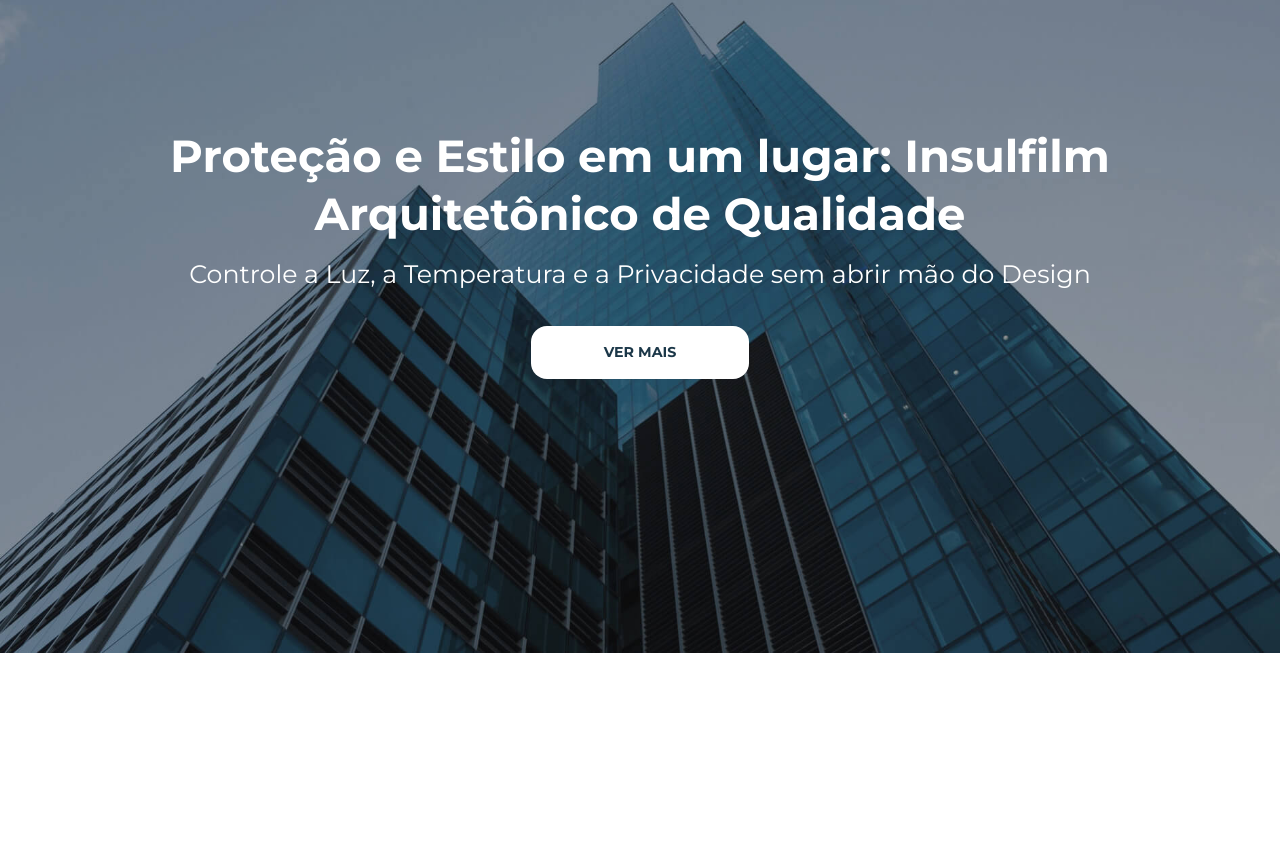
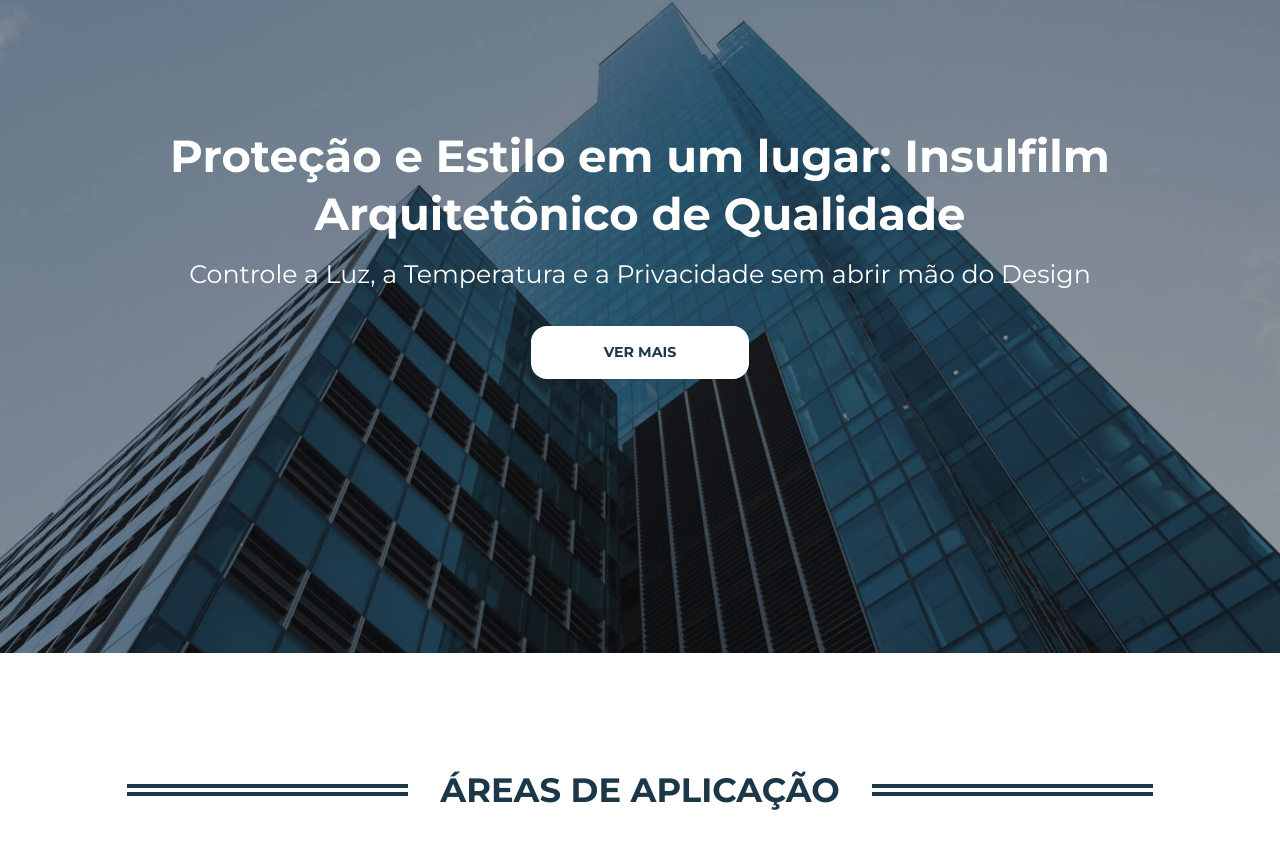
Before and after one commit to CaiqueMorales20/light-films, a Next.js app: page / in a window 1280 px wide. Shown: the part 147-996 px from the top of the page. Before the commit the page ends 800 px from the top, so only its background shows below. Built offline with nearby package versions, Linux system fonts and the light colour scheme.

Commit message:
:sparkles: feat: Section & Title components

```diff
--- a/app/(Home)/Hero/index.tsx
+++ b/app/(Home)/Hero/index.tsx
@@ -6,7 +6,7 @@ export default function Hero() {
 	// Rendering
 	return (
 		<section className="h-[100vh]  mt-[calc(-5rem)] bg-[url(/hero-bg.jpg)] bg-center bg-cover flex items-center justify-center ">
-			<div className=" max-w-[90%] text-center flex flex-col gap-8 items-center">
+			<div className="max-w-[90%] text-center flex flex-col gap-8 items-center">
 				<div className="flex flex-col gap-3">
 					<h1 className="text-white text-xl font-bold max-w-[62.5rem]">
 						Proteção e Estilo em um lugar: Insulfilm Arquitetônico de Qualidade
@@ -16,7 +16,7 @@ export default function Hero() {
 						Design
 					</h2>
 				</div>
-				<Button />
+				<Button text="Ver mais" />
 			</div>
 		</section>
 	);
--- /dev/null
+++ b/app/(Home)/Occupation/index.tsx
@@ -0,0 +1,12 @@
+import Section from "@/components/Section";
+import Title from "@/components/Title";
+
+// Functional Component
+export default function Occupation() {
+	// Rendering
+	return (
+		<Section>
+			<Title text="Áreas de aplicação" />
+		</Section>
+	);
+}
--- a/app/page.tsx
+++ b/app/page.tsx
@@ -1,10 +1,12 @@
 import Hero from "./(Home)/Hero";
+import Occupation from "./(Home)/Occupation";
 
 // Functional Component
 export default function Home() {
 	return (
 		<main>
 			<Hero />
+			<Occupation />
 		</main>
 	);
 }
--- a/components/Button/index.tsx
+++ b/components/Button/index.tsx
@@ -1,10 +1,13 @@
+// Types
+import { ButtonType } from "./types";
+
 // Functional Component
-export default function Button() {
+export default function Button(props: ButtonType) {
 	// Rendering
 	return (
 		<button className="w-max rounded-[1rem] bg-white hover:bg-primary-400 text-primary-400 hover:text-white duration-300">
 			<p className="text-sm font-bold uppercase p-[1.125em_5.125em]">
-				Ver mais
+				{props.text}
 			</p>
 		</button>
 	);
--- /dev/null
+++ b/components/Button/types.ts
@@ -0,0 +1,4 @@
+// Types
+export type ButtonType = {
+	text: string;
+};
--- /dev/null
+++ b/components/Section/index.tsx
@@ -0,0 +1,15 @@
+// Types
+import { SectionType } from "./types";
+
+// Functional Component
+export default function Section(props: SectionType) {
+	// Rendering
+	return (
+		<section
+			data-fill={props.colored}
+			className="px-[5%] mx-auto py-[7rem] data-[fill=true]:bg-primary-400 data-[fill=true]:text-white"
+		>
+			{props.children}
+		</section>
+	);
+}
--- /dev/null
+++ b/components/Section/types.ts
@@ -0,0 +1,5 @@
+// Types
+export type SectionType = {
+	children: React.ReactNode;
+	colored?: boolean;
+};
--- /dev/null
+++ b/components/Title/index.tsx
@@ -0,0 +1,20 @@
+// Types
+import { TitleType } from "./types";
+
+// Functional Component
+export default function Title(props: TitleType) {
+	// Rendering
+	return (
+		<div className="flex justify-center items-center gap-8 mx-auto text-lg font-bold uppercase text-primary-400 ">
+			<div className="flex flex-col gap-1">
+				<div className="w-[22vw] h-1 bg-primary-400" />
+				<div className="w-[22vw] h-1 bg-primary-400" />
+			</div>
+			<h2>{props.text}</h2>
+			<div className="flex flex-col gap-1">
+				<div className="w-[22vw] h-1 bg-primary-400" />
+				<div className="w-[22vw] h-1 bg-primary-400" />
+			</div>
+		</div>
+	);
+}
--- /dev/null
+++ b/components/Title/types.ts
@@ -0,0 +1,5 @@
+// Types
+export type TitleType = {
+	text: string;
+	colored?: boolean;
+};
```
